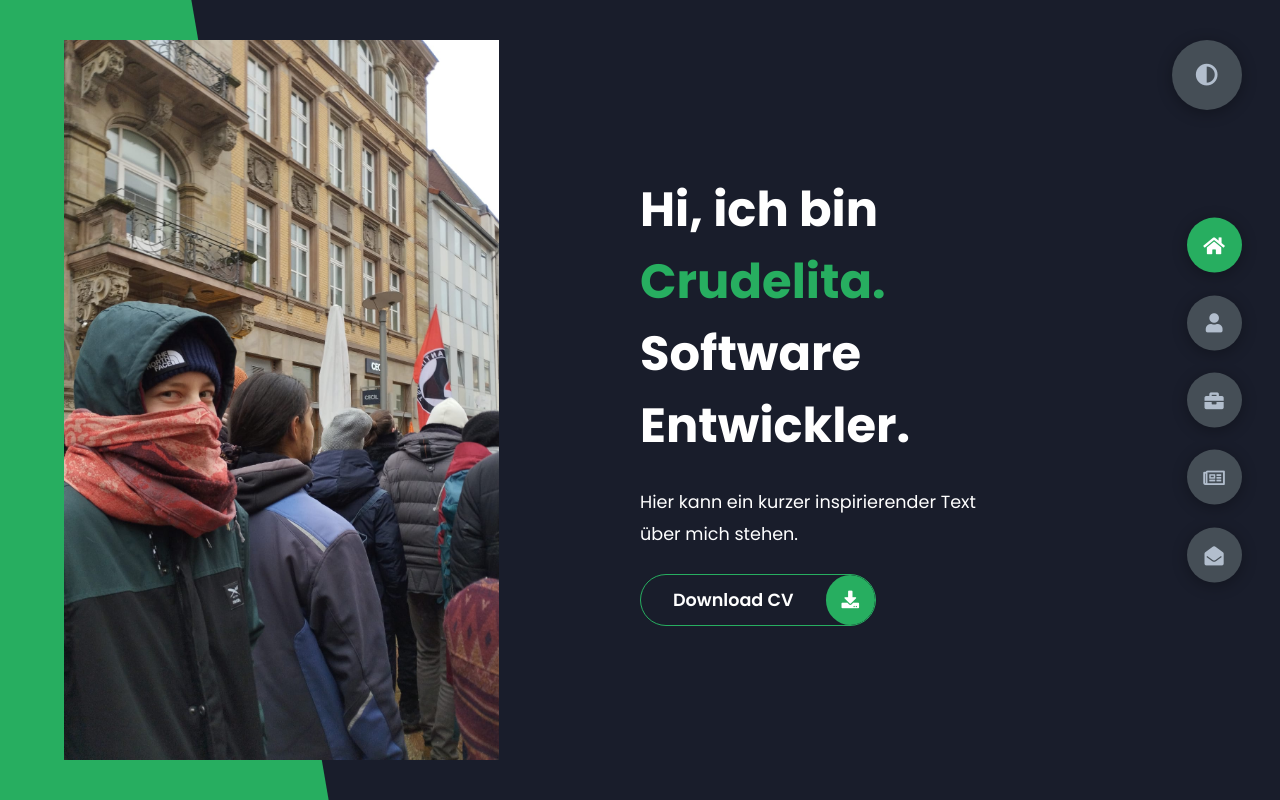
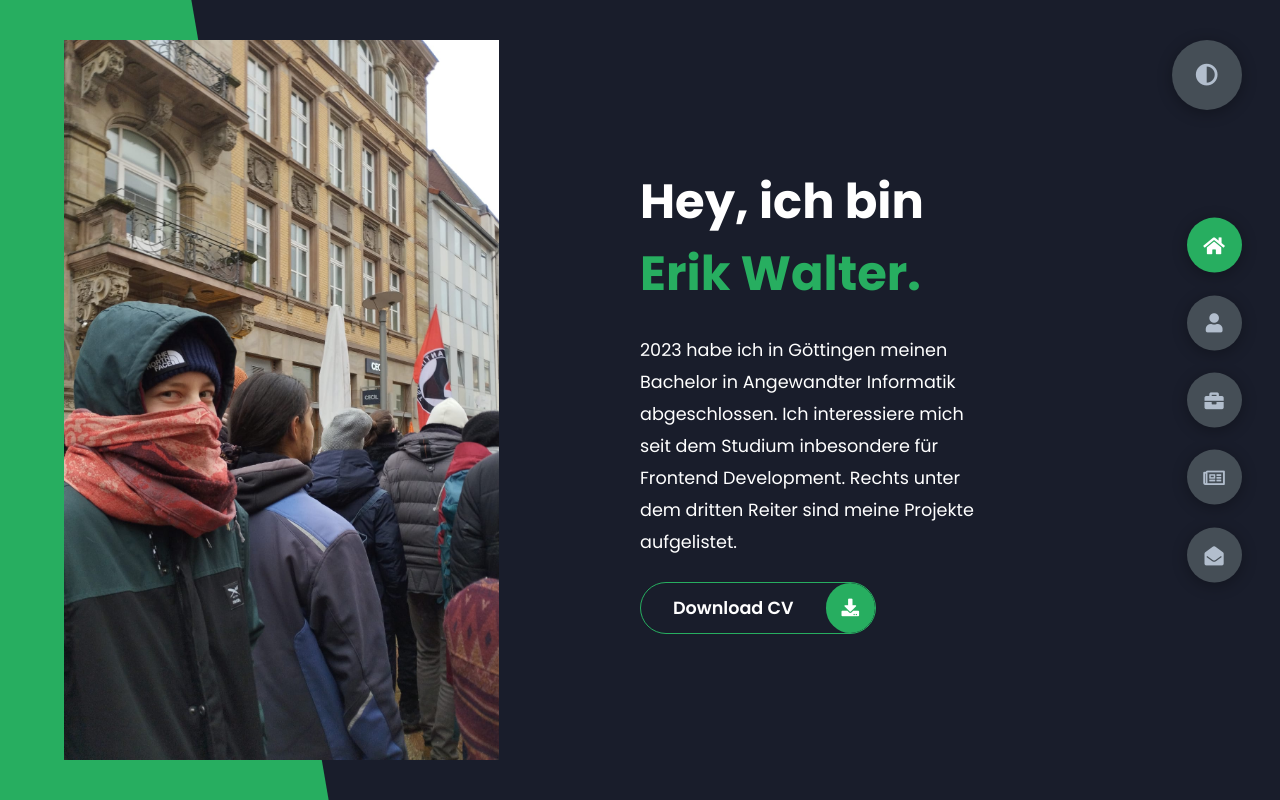
Before and after one commit to erik-walter/erik-walter.github.io, a plain HTML site: page index.html in a window 1280 px wide. Drawn offline with Linux system fonts and the light colour scheme.

Commit message:
about me

```diff
--- a/index.html
+++ b/index.html
@@ -22,11 +22,12 @@
             </div>
             <div class="right-header">
                 <h1 class="name">
-                    Hi, ich bin <span>Crudelita.</span>
-                    Software Entwickler.
+                    Hey, ich bin <span>Erik Walter.</span>
                 </h1>
                 <p>
-                    Hier kann ein kurzer inspirierender Text über mich stehen.
+                    2023 habe ich in Göttingen meinen Bachelor in Angewandter Informatik abgeschlossen.
+                    Ich interessiere mich seit dem Studium inbesondere für Frontend Development.
+                    Rechts unter dem dritten Reiter sind meine Projekte aufgelistet.
                 </p>
                 <div class="btn-con">
                     <a href="LebenslaufOnline.pdf" class="main-btn">
```
